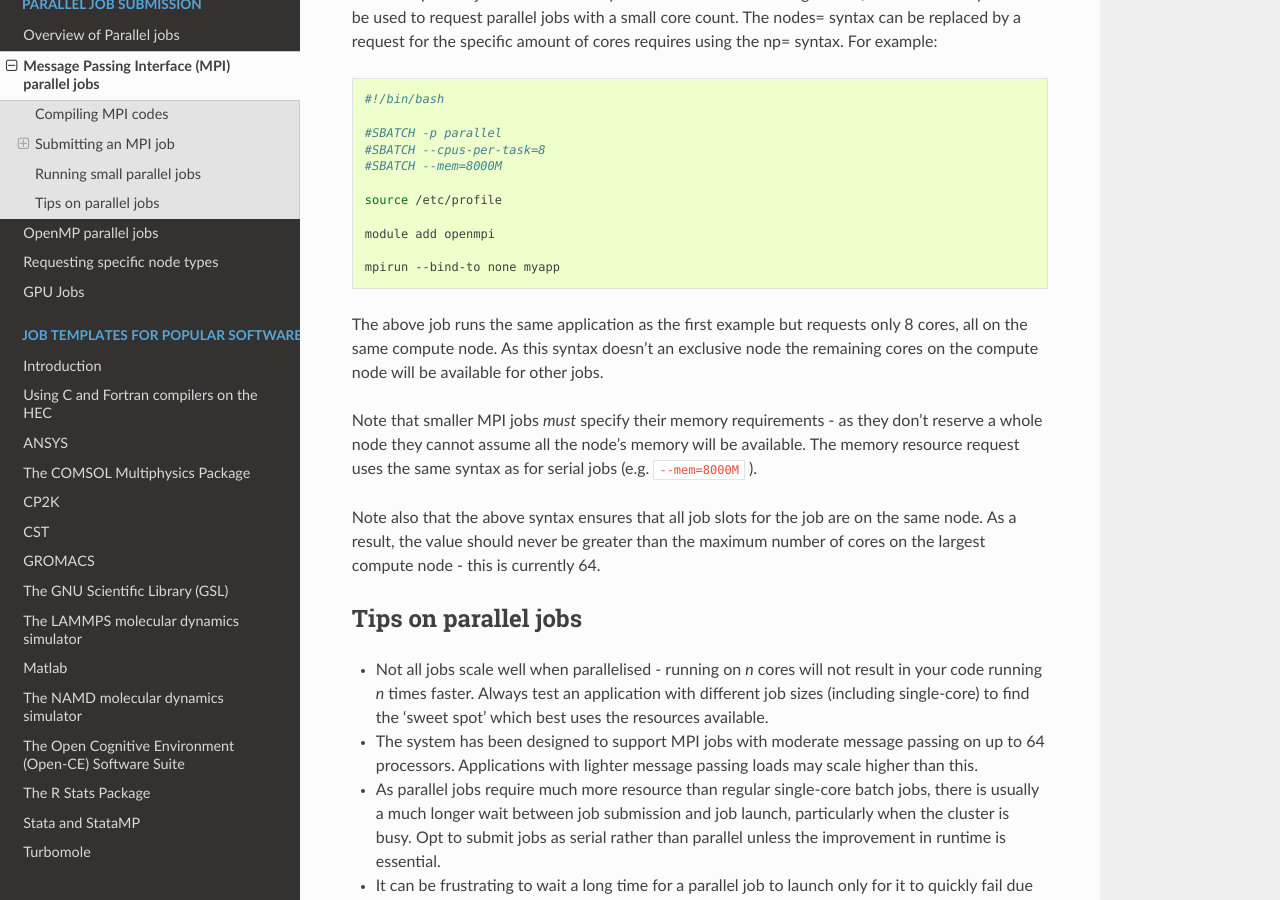
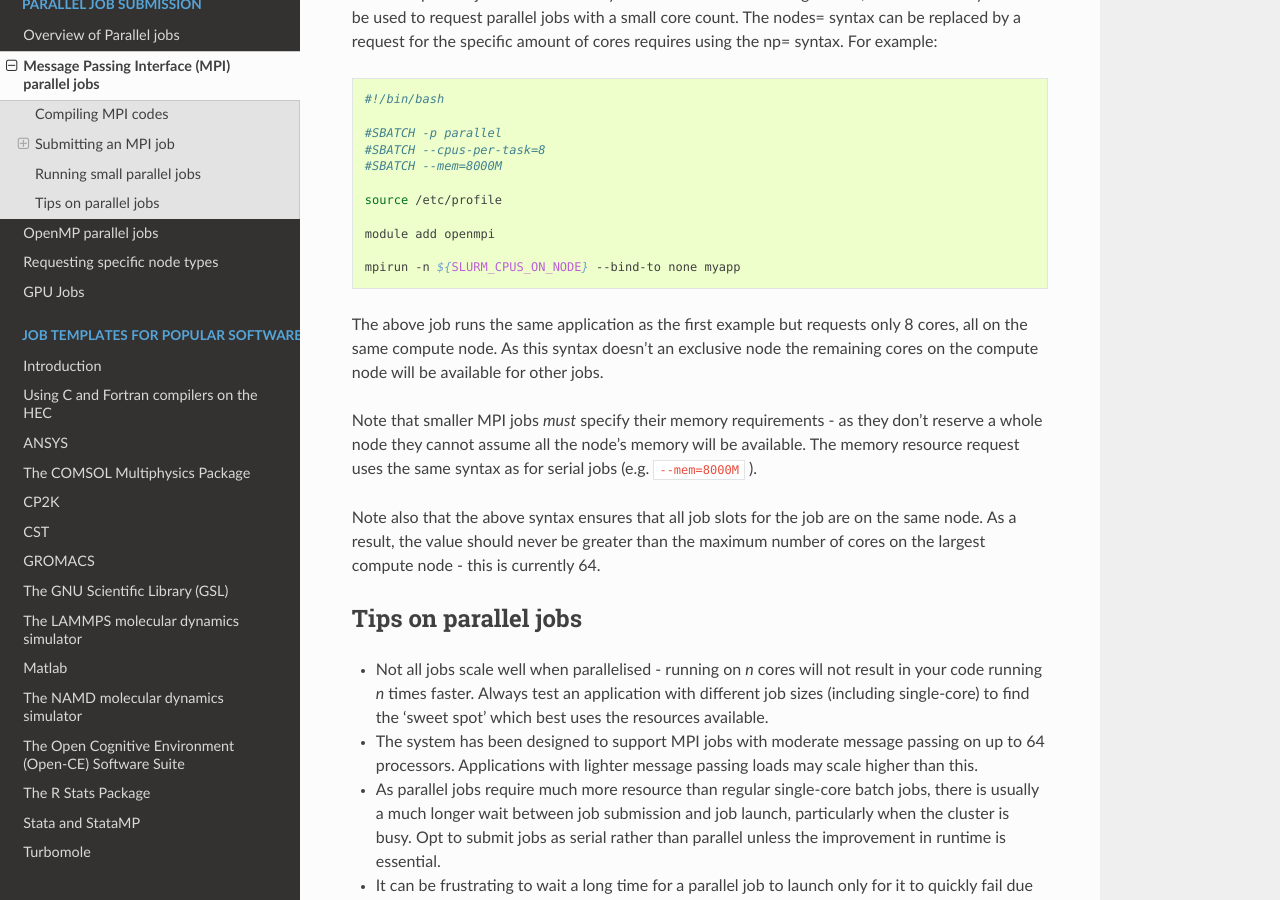
Before and after one commit to MikePacey/Lancaster-HEC, a Sphinx documentation site: the page built from docs/mpi.rst, in a window 1280 px wide and 900 px high, scrolled down 3040 px. Built offline with Sphinx 7.4.7 and the Read the Docs theme 2.0.0, drawn with Linux system fonts in a browser that asks for light colours; formulas are drawn with MathJax 3.

Commit message:
main branch

```diff
--- a/docs/mpi.rst
+++ b/docs/mpi.rst
@@ -173,7 +173,7 @@ syntax. For example:
 
   module add openmpi
 
-  mpirun --bind-to none myapp
+  mpirun -n ${SLURM_CPUS_ON_NODE} --bind-to none myapp
 
 The above job runs the same application as the first example but
 requests only 8 cores, all on the same compute node. As this syntax
```
